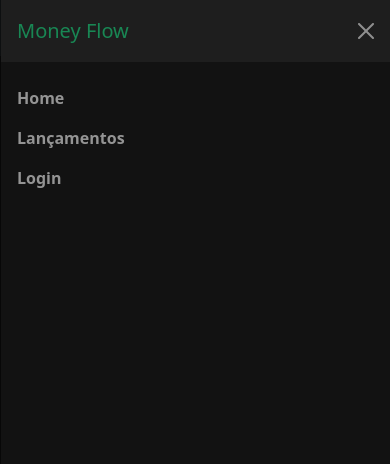
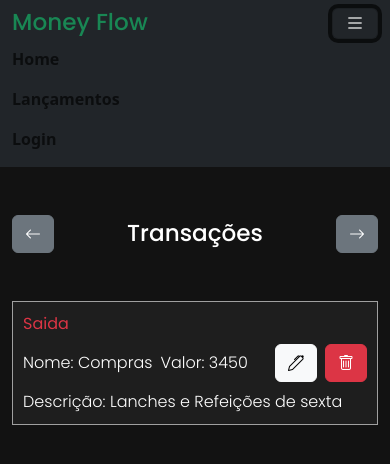
Before and after one commit to AllanCordova/money-flow, a React (Vite) app: page /money-flow/list in a window 390 px wide. Both pictures are taken after a click on the button 350 px from the left and 28 px from the top of the page. Shown: the top 464 px of the page. Built offline with nearby package versions, Linux system fonts and the light colour scheme.

Commit message:
Alterado Nav-bar Mobile

```diff
--- a/src/NavBar.tsx
+++ b/src/NavBar.tsx
@@ -35,40 +35,26 @@ const NavBar = () => {
         </nav>
       </div>
       <div className="d-block d-sm-none">
-        <nav className="navbar navbar-dark bg-dark">
-          <div className="container-fluid">
-            <h2 className="text-success m-0 fs-3 poppins-medium">Money Flow</h2>
+        <nav className="d-lg-none d-md-flex navbar navbar-expand-lg bg-dark">
+          <div className="container-fluid d-flex align-items-center justify-content-between">
+            <div className="nav-title">
+              <h1 className="poppins-medium text-success fs-3 mb-0">
+                Money Flow
+              </h1>
+            </div>
             <button
               className="navbar-toggler"
               type="button"
-              data-bs-toggle="offcanvas"
-              data-bs-target="#offcanvasDarkNavbar"
-              aria-controls="offcanvasDarkNavbar"
+              data-bs-toggle="collapse"
+              data-bs-target="#navbarNav"
+              aria-controls="navbarNav"
+              aria-expanded="false"
               aria-label="Toggle navigation"
             >
-              <span className="navbar-toggler-icon"></span>
+              <i className="bi bi-list text-white"></i>
             </button>
-            <div
-              className="offcanvas offcanvas-end text-bg-dark"
-              id="offcanvasDarkNavbar"
-              aria-labelledby="offcanvasDarkNavbarLabel"
-            >
-              <div className="offcanvas-header ">
-                <h5
-                  className="offcanvas-title text-success"
-                  id="offcanvasDarkNavbarLabel"
-                >
-                  Money Flow
-                </h5>
-                <button
-                  type="button"
-                  className="btn-close btn-close-white"
-                  data-bs-dismiss="offcanvas"
-                  aria-label="Close"
-                ></button>
-              </div>
-              <div className="offcanvas-body">
-                <ul className="navbar-nav justify-content-end flex-grow-1 pe-3">
+            <div className="collapse navbar-collapse" id="navbarNav">
+              <ul className="navbar-nav">
                 <li className="nav-item">
                   <Link className="nav-link fw-semibold" to="/">
                     Home
@@ -87,7 +73,6 @@ const NavBar = () => {
               </ul>
             </div>
           </div>
-          </div>
         </nav>
       </div>
     </div>
```
Lines whose indentation alone changed are shown as unchanged.
